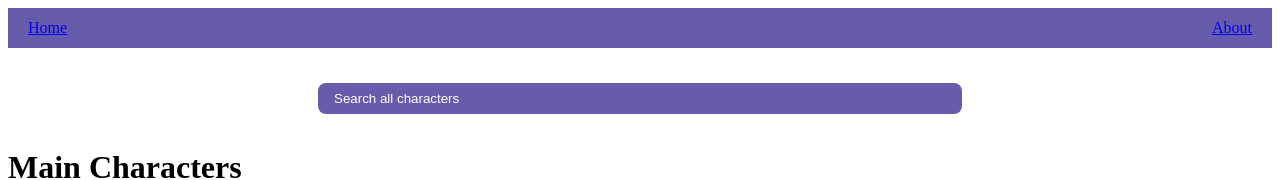
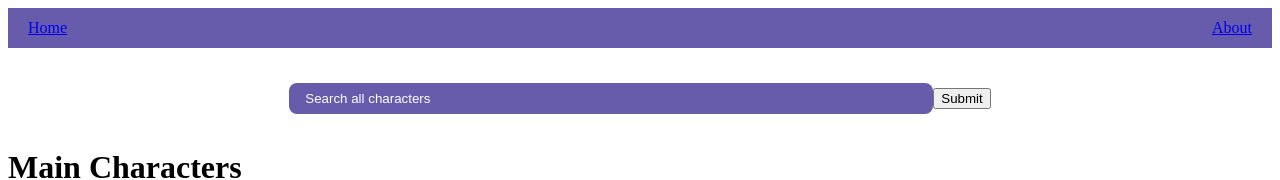
Before and after one commit to rskiver89/rick-morty, a React (Create React App) app: page / in a window 1280 px wide. Shown: the top 180 px of the page. Built offline with nearby package versions, Linux system fonts and the light colour scheme; no server answers.

Commit message:
implement character search

```diff
--- a/src/Components/Search.js
+++ b/src/Components/Search.js
@@ -1,13 +1,37 @@
-import React from 'react'
+import React, {useState} from 'react'
 import '../Styles/Search.css'
+import axios from 'axios'
 
 
-function Search() {
+function Search({setCharacters}) {
+
+    const [query, setQuery] = useState('')
+
+    const handleChange = (e) => {
+        setQuery(e.target.value);
+    }
+
+    const handleSubmit = (e) => {
+        e.preventDefault();
+        axios.get(`https://rickandmortyapi.com/api/character/?name=${query}`)
+        .then(res=>{
+            setCharacters(res.data.results)
+        })
+        .catch(err=>{
+            if(err.response.status === 404) {
+                alert("This character does not exist")
+            } else {
+                console.log(err)
+            }
+        })
+    }
+
+
     return (
-        <div className="search-container">
-            <input placeholder="Search all characters" />
-
-        </div>
+        <form onSubmit={handleSubmit} className="search-container">
+            <input onChange={handleChange} placeholder="Search all characters" />
+            <button type="submit">Submit</button>
+        </form>
      );
 }
 
--- a/src/Pages/Homepage.js
+++ b/src/Pages/Homepage.js
@@ -4,10 +4,10 @@ import CharacterCard from '../Components/CharacterCard';
 import "../Styles/Home.css"
 
 
-function Homepage({characters}) {
+function Homepage({characters, setCharacters}) {
     return (
         <div>
-            <Search />
+            <Search setCharacters={setCharacters} />
             <h1>Main Characters</h1>
             <div className="characters-container">
 
```
